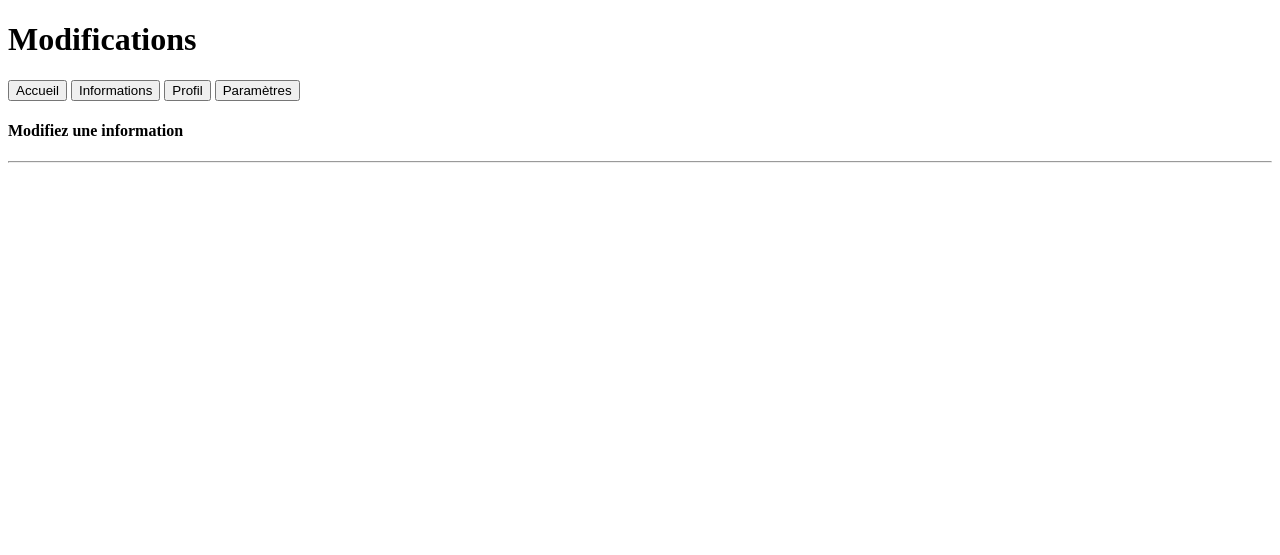
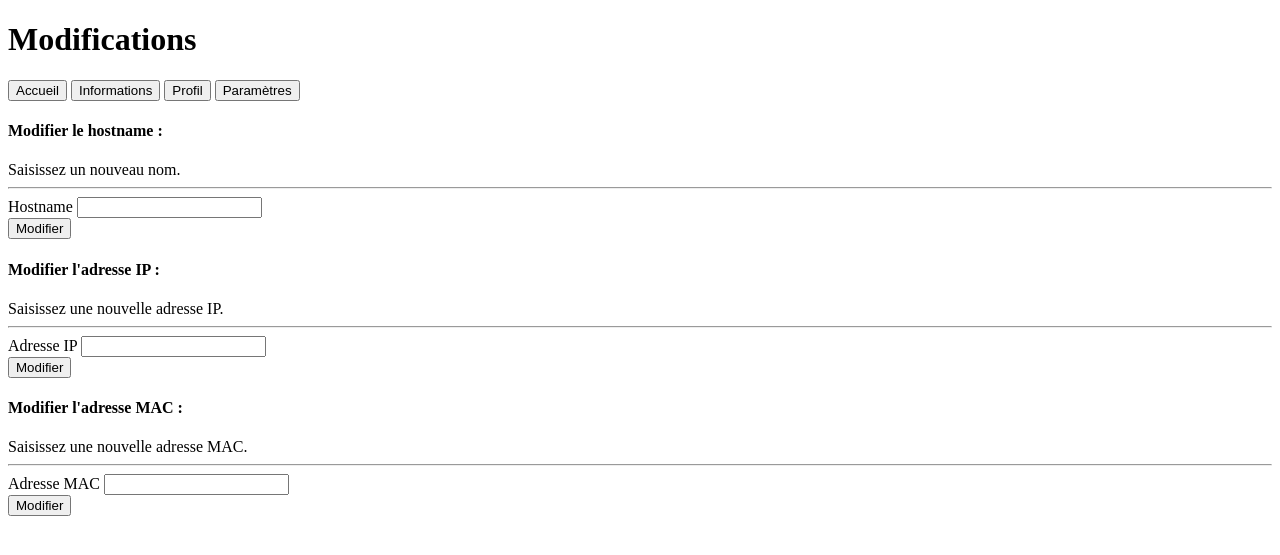
Before and after one commit to EdwardsTheo/ZWatcher, a PHP site: page /view/profil_views/begin_modif.php in a window 1280 px wide. Shown: the top 555 px of the page. Run offline with PHP 8.4, Linux system fonts and the light colour scheme.

Commit message:
modif pages options

```diff
--- a/controller/profil_modif_machine.php
+++ b/controller/profil_modif_machine.php
@@ -1,7 +1,10 @@
 <?php
 
-    $machine_name = $_POST['machine_name'];
+    $machine_name = $_POST['id'];
     $_SESSION['machine_name'] = $machine_name;
+    $_SESSION['errors'] = "";
+    $_SESSION['errors_2'] = "";
+    $_SESSION['errors_3'] = "";
 
     require('../view/profil_views/begin_modif.php');
 
--- a/view/profil_views/begin_modif.php
+++ b/view/profil_views/begin_modif.php
@@ -15,15 +15,91 @@
 
                 <div class="w3-container w3-padding-large" style="margin-bottom:32px">
                     <div id="centre">
+
                         <div class="w3-container w3-padding-large w3-grey">
-                        <!-- Formulaire 1 : Installer une application -->
-                            <h4 id='contact'><b>Modifiez une information</b></h4>
+                        <h4 id="contact"><b>Modifier le hostname :</b></h4>
+                        Saisissez un nouveau nom.
+                        <div style="display: inline" class="errors">
+                            <?php
+                            if(isset($_SESSION['errors'])){
+                                echo $_SESSION['errors'];
+                                unset($_SESSION['errors']);
+                            }else{
+                                echo "";
+                            }
+                            ?>
+                        </div>
 
-                            <hr class="w3-opacity">
+                        <!-- Actualiser le controller du formulaire -->
 
-                            </div>
+                        <hr class="w3-opacity">
+                        <form action="../controller/.php" method = "POST">
+                        <div class="w3-section">
+                            <label>Hostname</label>
+                            <input class="w3-input w3-border" type="text" name="hostname">
+                        </div>
 
-                            </p>
-                            </div>
+                        <button type="submit" class="w3-button w3-black w3-margin-bottom"><i class="fas fa-check w3-margin-right"></i>Modifier</button>
+                        </form>
+                        </div>
+                        </p>
+
+                        <div class="w3-container w3-padding-large w3-grey">
+                        <h4 id="contact"><b>Modifier l'adresse IP :</b></h4>
+                        Saisissez une nouvelle adresse IP.
+                        <div style="display: inline" class="errors">
+                            <?php
+                            if(isset($_SESSION['errors_2'])){
+                                echo $_SESSION['errors_2'];
+                                unset($_SESSION['errors_2']);
+                            }else{
+                                echo "";
+                            }
+                            ?>
+                        </div>
+
+                        <!-- Actualiser le controller du formulaire -->
+
+                        <hr class="w3-opacity">
+                        <form action="../controller/.php" method = "POST">
+                        <div class="w3-section">
+                            <label>Adresse IP</label>
+                            <input class="w3-input w3-border" type="text" name="ip">
+                        </div>
+
+                        <button type="submit" class="w3-button w3-black w3-margin-bottom"><i class="fas fa-check w3-margin-right"></i>Modifier</button>
+                        </form>
+                        </div>
+                        </p>
+
+                        <div class="w3-container w3-padding-large w3-grey">
+                        <h4 id="contact"><b>Modifier l'adresse MAC :</b></h4>
+                        Saisissez une nouvelle adresse MAC.
+                        <div style="display: inline" class="errors">
+                            <?php
+                            if(isset($_SESSION['errors_3'])){
+                                echo $_SESSION['errors_3'];
+                                unset($_SESSION['errors_3']);
+                            }else{
+                                echo "";
+                            }
+                            ?>
+                        </div>
+
+                        <!-- Actualiser le controller du formulaire -->
+
+                        <hr class="w3-opacity">
+                        <form action="../controller/.php" method = "POST">
+                        <div class="w3-section">
+                            <label>Adresse MAC</label>
+                            <input class="w3-input w3-border" type="text" name="mac">
+                        </div>
+
+                        <button type="submit" class="w3-button w3-black w3-margin-bottom"><i class="fas fa-check w3-margin-right"></i>Modifier</button>
+                        </form>
+                        </div>
+                        </p>
+
                     </div>
-            </html>
+                </div>
+        </html>
--- a/view/profil_views/modif_liste.php
+++ b/view/profil_views/modif_liste.php
@@ -30,17 +30,19 @@
 
                     //changer le name et value de l'input en dessous
                     //modifier les print de echo donnes qui ne renvoient rien en les uplodant dans le fichier controller precedant a l'aide de la modif du ficher select
+                    //valeurs arbitraires dans name et value pour les tests donc à changer
 
                     echo "<div class='w3-third w3-container w3-margin-bottom'>
                         <img src='../images/listes/l$nb.jfif' alt='' style='width:100%; border-radius:10px 10px 0px 0px;'>
                         <form action='?action=modif_machine' method = 'POST'>
                         <div class='w3-container w3-white2'>
-                            <input class='w3-input w3-border' type='hidden' name='machine_name' value='1'>
+                            <input class='w3-input w3-border' type='hidden' name='id' value=$donnees[0]>
                             <p><b>$donnees[1]</b></p>
                             <p>$donnees[2]</p>
                             $donnees[3]</br> </br>
                             <button type='submit' class='w3-button w3-black w3-margin-bottom'><i class='fas fa-check w3-margin-right'></i>Accèder à la machine</button>
                         </div>
+                        </form>
                     </div>";
                     if($i % 3 == 0){
                         echo "</div>";
```
